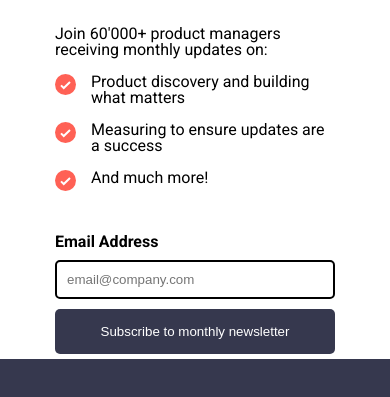
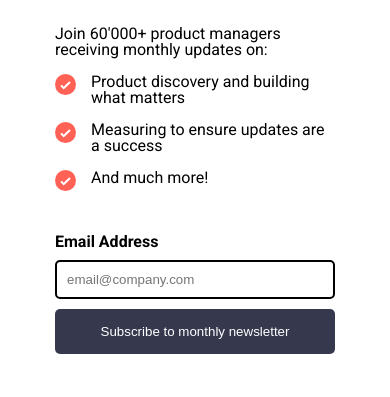
Before and after one commit to Nathan-Dean371/Newsletter-Signup, a plain HTML site: page index.html in a window 390 px wide. Shown: the part 485-882 px from the top of the page. Before the commit the page ends 844 px from the top, so only its background shows below. Drawn offline with Linux system fonts and the light colour scheme.

Commit message:
Fixed mobile display

```diff
--- a/stylesheet.css
+++ b/stylesheet.css
@@ -14,7 +14,7 @@
         border-radius: 0px !important;
         flex-direction: column;
         margin: 0px !important;
-        height: 100dvh !important;
+
     }
 
     .mobile-signup-img
```
